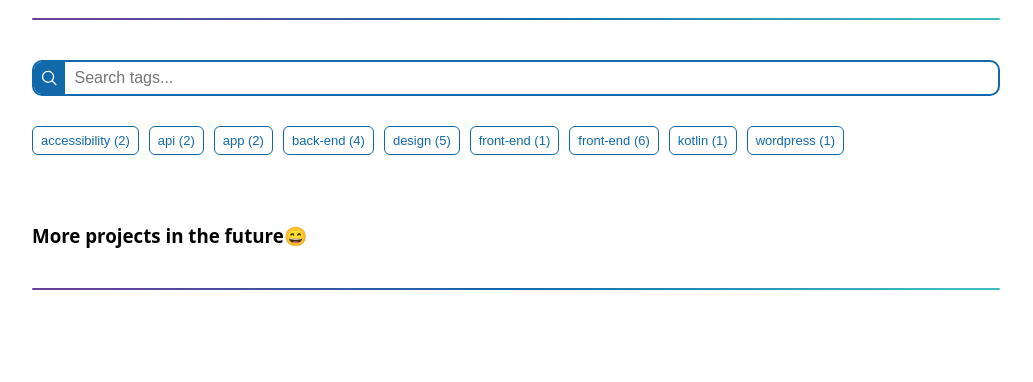
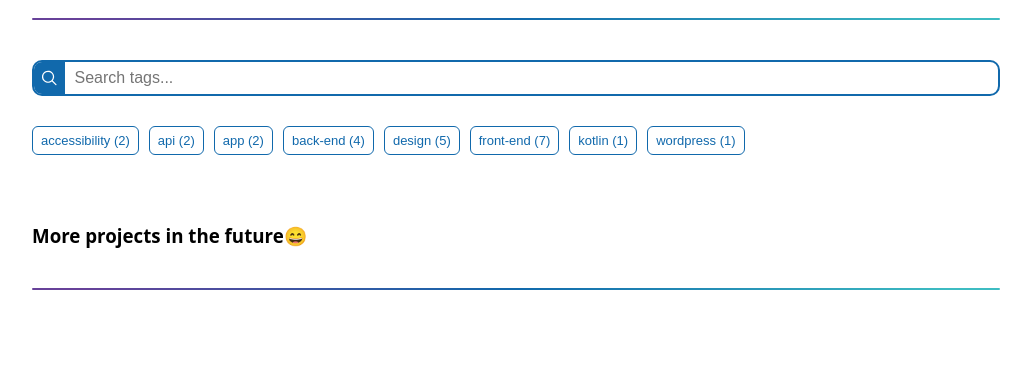
Before and after one commit to EgbertLudema/EgbertLudema-portfolio, an Eleventy site: page pages/projects.html in a window 1280 px wide. Shown: the part 239-621 px from the top of the page, without its empty margins (124-1157 px from the left). Built offline with nearby package versions, Linux system fonts and the light colour scheme; Eleventy itself is replaced by a stand-in of ours; files that its build step writes are made by us from their sources.

Commit message:
Update spelrebel.md
Fixed mismatching tag

```diff
--- a/projects/spelrebel.md
+++ b/projects/spelrebel.md
@@ -4,7 +4,7 @@ description: Voor een schoolopdracht kregen wij van onze opdrachtgever "Spelrebe
 thumbnail: /assets/projects/spelrebel/SpelRebel_homescreen.png
 finished: Nov 2023
 date: 2023-11-27
-tags: ["Design", "Accessibility", "front-end"]
+tags: ["Design", "Accessibility", "Front-end"]
 links:
   - url: "https://youtu.be/sZPfk1LbOl0"
     caption: "video"
```
